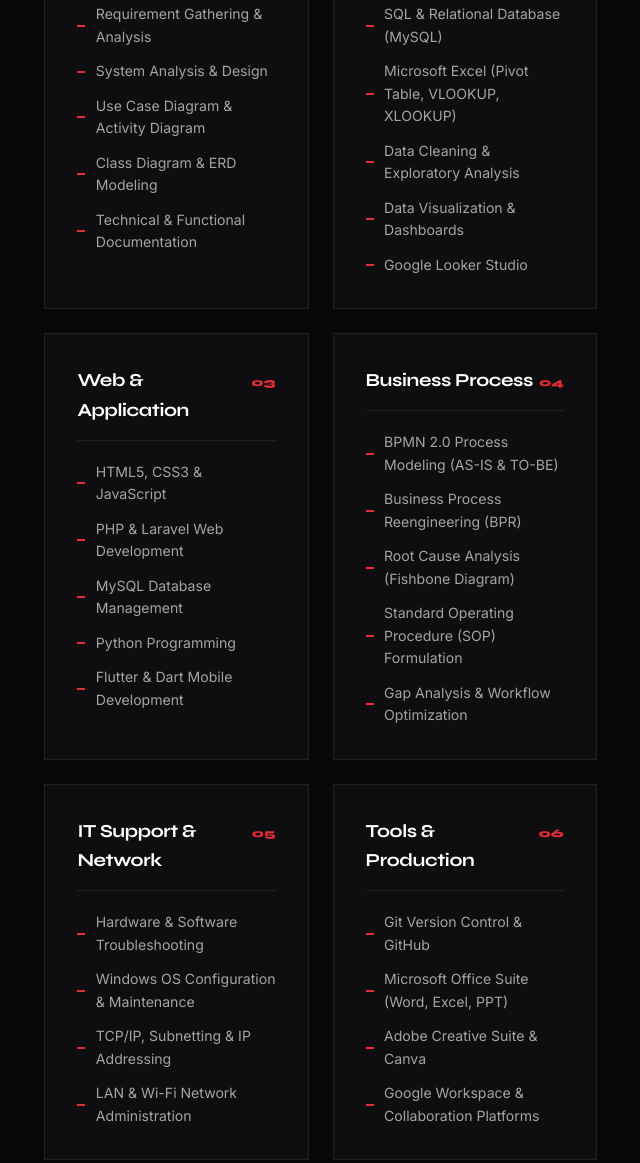
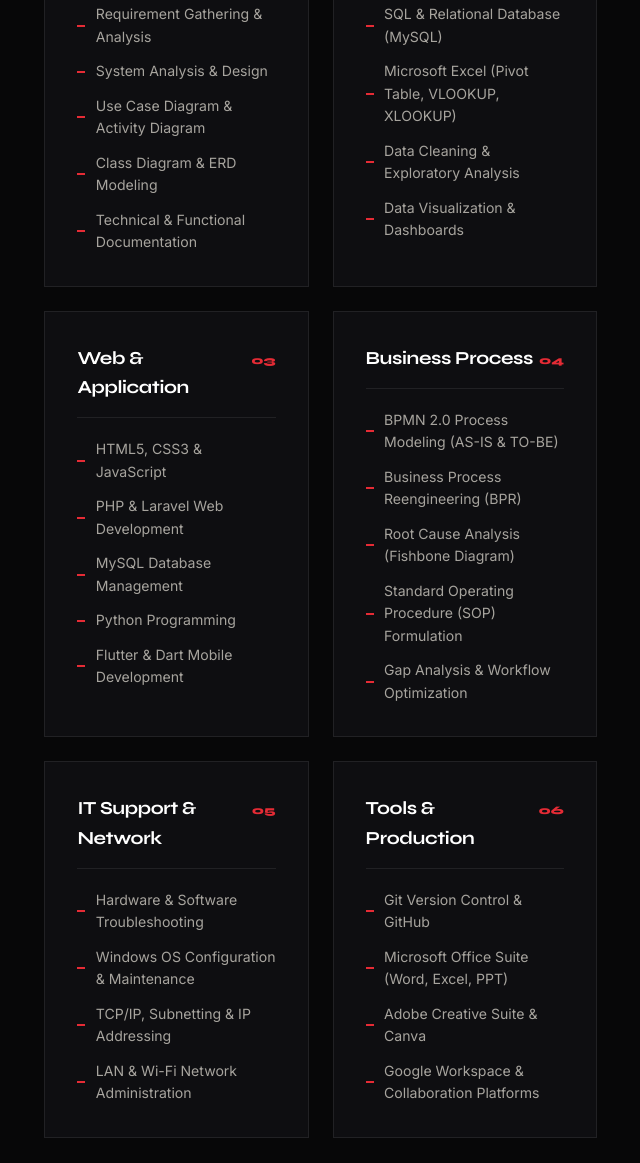
Before and after one commit to fahrizall29/Portofahrizal, a plain HTML site: page index.html in a window 1280 px wide. Shown: the part 1837-3000 px from the top of the page, without its empty margins (562-1202 px from the left). Drawn offline with Linux system fonts and the light colour scheme.

Commit message:
Remove Google Looker Studio from skills list

```diff
--- a/index.html
+++ b/index.html
@@ -235,7 +235,6 @@
               <li><span class="dash"></span>Microsoft Excel (Pivot Table, VLOOKUP, XLOOKUP)</li>
               <li><span class="dash"></span>Data Cleaning &amp; Exploratory Analysis</li>
               <li><span class="dash"></span>Data Visualization &amp; Dashboards</li>
-              <li><span class="dash"></span>Google Looker Studio</li>
             </ul>
           </div>
 
```
